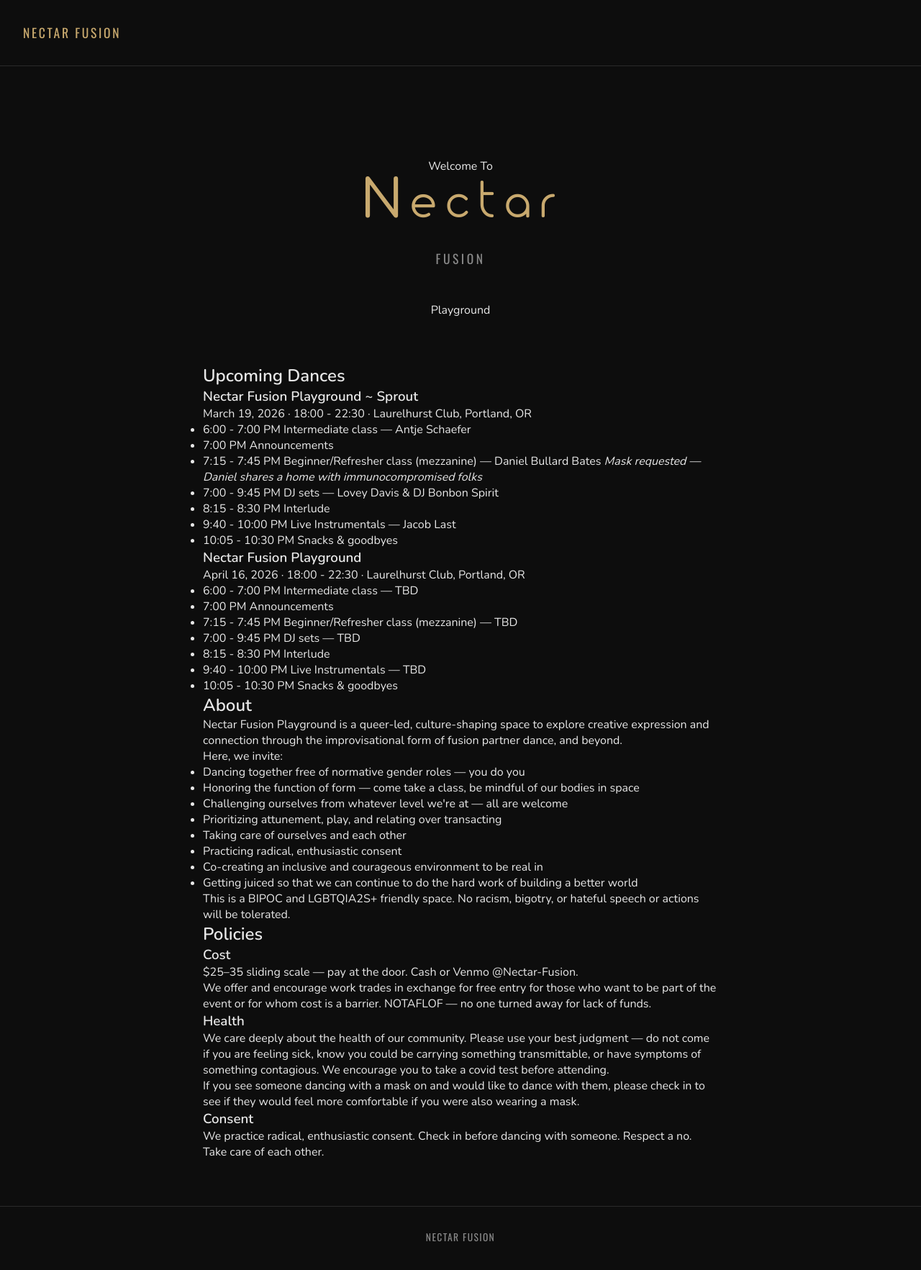
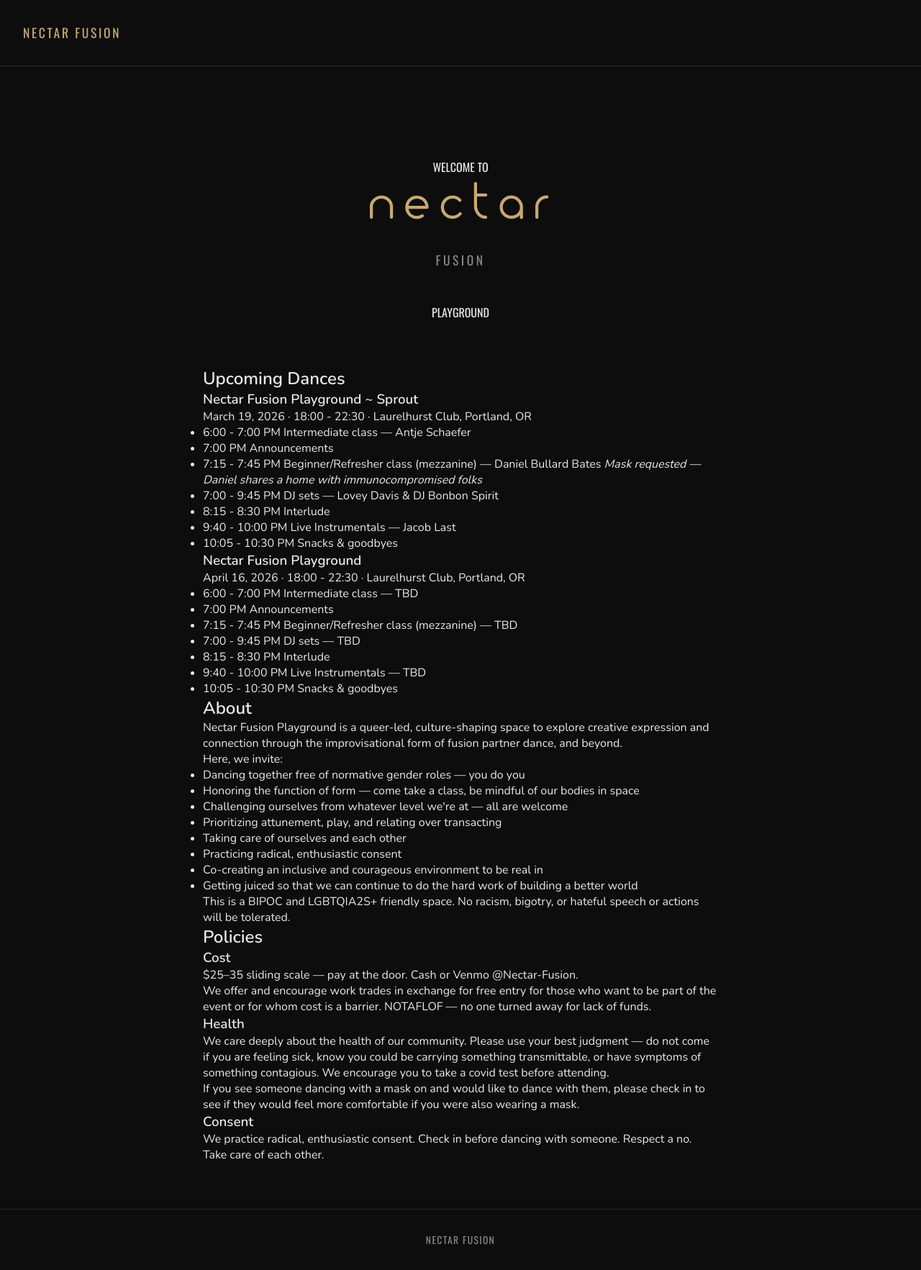
Before and after one commit to vccoffey/nectar, a Jekyll site: the page built from index.html, in a window 1280 px wide. Shown: the whole page at 72% size. Built offline with Jekyll 4.4.1, drawn with Linux system fonts in a browser that asks for light colours.

Commit message:
Update main.css

```diff
--- a/assets/css/main.css
+++ b/assets/css/main.css
@@ -8,7 +8,7 @@
        url('/assets/fonts/girolight001.otf') format('opentype');
   font-weight: normal;
   font-style: normal;
-  font-display: block;
+  font-giro: block;
 }
 
 @font-face {
@@ -17,7 +17,7 @@
        url('/assets/fonts/girooutline001.otf') format('opentype');
   font-weight: normal;
   font-style: normal;
-  font-display: block;
+  font-giro: block;
 }
 
 /* Dissolve animation */
@@ -53,9 +53,9 @@
   --accent: #c8a96e;
   --text: #e8e8e8;
   --muted: #888;
-  --font-display: 'Giro', 'Nunito', 'Georgia', serif;
+  --font-giro: 'Giro', 'Nunito', 'Georgia', serif;
   --font-body: 'Nunito', 'Oswald', 'Georgia', sans-serif;
-  --font-label: 'Oswald', 'Nunito', 'Arial', sans-serif;
+  --font-oswald: 'Oswald', 'Nunito', 'Arial', sans-serif;
 }
 
 body {
@@ -78,7 +78,7 @@
   font-size: 1.1rem;
   letter-spacing: 0.15em;
   text-transform: uppercase;
-  font-family: var(--font-label);
+  font-family: var(--font-oswald);
 }
 
 main {
@@ -97,23 +97,29 @@
   font-size: 0.85rem;
   letter-spacing: 0.1em;
   text-transform: uppercase;
-  font-family: var(--font-label);
+  font-family: var(--font-oswald);
 }
 
 /* Hero */
 .hero {
   text-align: center;
   padding: 4rem 0;
-}
+  text-transform: lowercase;
 
-.hero h1 {
+  .above-title, .below-title {
+    text-transform: uppercase;
+    font-family: var(--font-oswald);
+  }
+
+  h1 {
   font-size: clamp(2.5rem, 8vw, 5rem);
   font-weight: normal;
   letter-spacing: 0.1em;
   color: var(--accent);
   line-height: 1.1;
   margin-bottom: 1rem;
-  font-family: var(--font-display);
+  font-family: var(--font-giro);
+  }
 }
 
 .hero .subtitle {
@@ -122,7 +128,7 @@
   letter-spacing: 0.2em;
   text-transform: uppercase;
   margin-bottom: 3rem;
-  font-family: var(--font-label);
+  font-family: var(--font-oswald);
 }
 
 .hero .tagline {
@@ -147,7 +153,7 @@
   color: var(--muted);
   font-size: 0.95rem;
   letter-spacing: 0.1em;
-  font-family: var(--font-label);
+  font-family: var(--font-oswald);
 }
 
 .detail-item strong {
```
